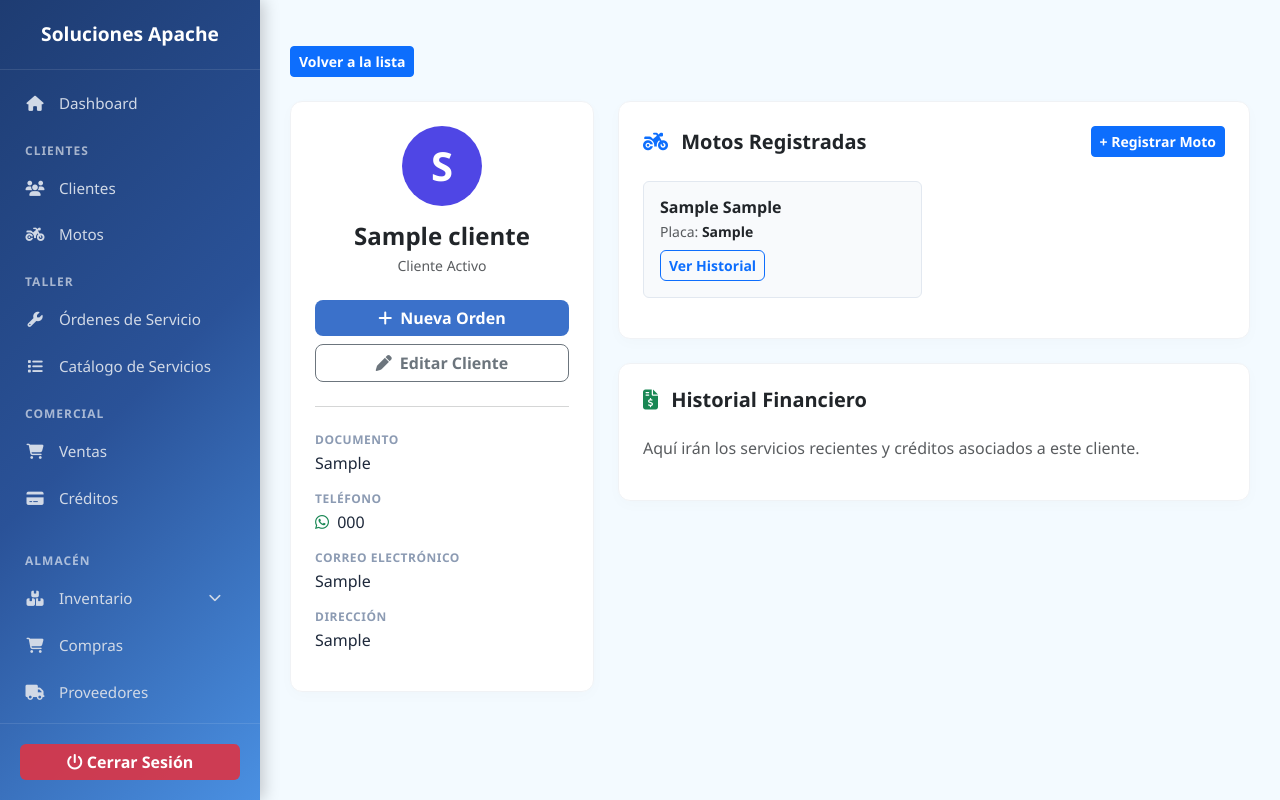
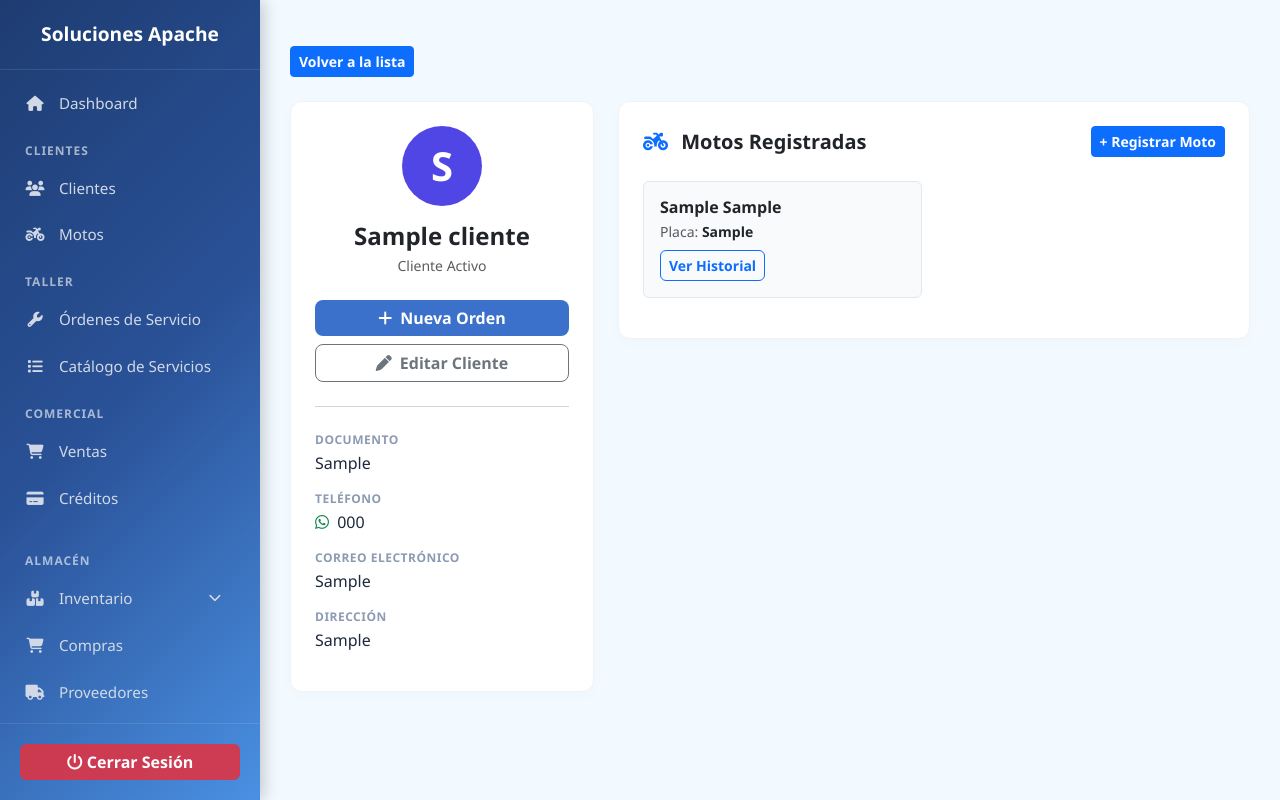
Before and after one commit to Marii060/SolucionesApache, a Django app: page /gestion/cliente/1/ in a window 1280 px wide. Run offline with Django 5.2, Linux system fonts and the light colour scheme; a user stored in the database is signed in; tables that the repository leaves empty hold one stand-in row (values such as "Sample post"); some libraries are stand-ins or nearby versions.

Commit message:
Eliminar sección de historial financiero en la vista de detalle de cliente

```diff
--- a/gestion/templates/gestion/detalle_cliente.html
+++ b/gestion/templates/gestion/detalle_cliente.html
@@ -112,15 +112,6 @@
         </div>
       </div>
     </div>
-
-    <div class="card card-custom bg-white">
-      <div class="card-body p-4">
-        <h5 class="fw-bold text-dark mb-4">
-          <i class="fa-solid fa-file-invoice-dollar text-success me-2"></i> Historial Financiero
-        </h5>
-        <p class="text-muted">Aquí irán los servicios recientes y créditos asociados a este cliente.</p>
-      </div>
-    </div>
   </div>
 </div>
 {% endblock %}
```
